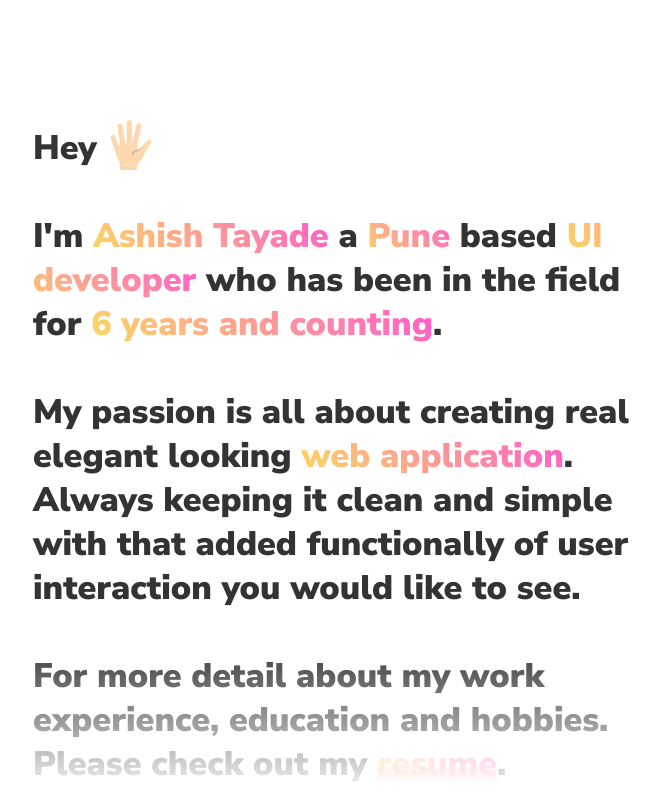
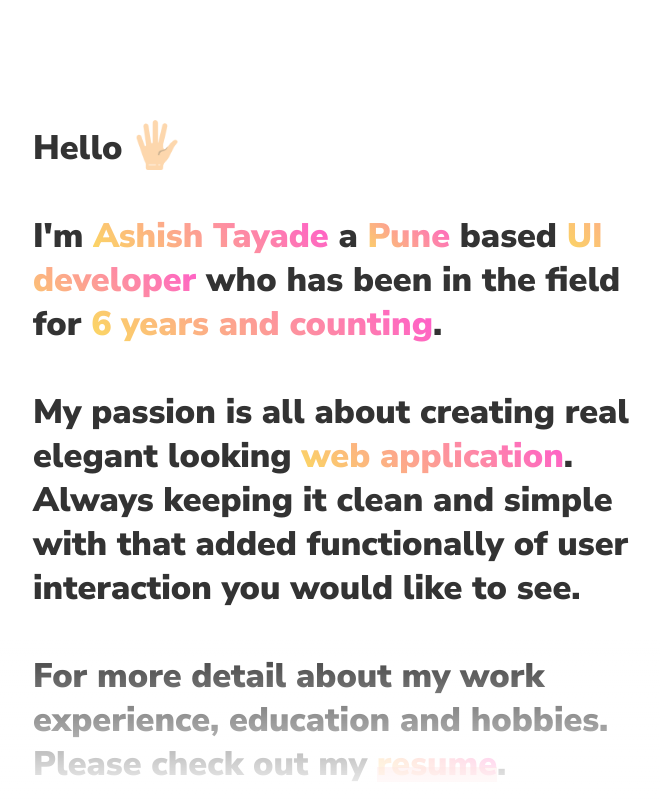
Before and after one commit to ashishtayade/my-resume-website, a plain HTML site: page index.html in a window 1280 px wide. Shown: the top 800 px of the page, without its empty margins (302-962 px from the left). Drawn offline with nearby package versions, Linux system fonts and the light colour scheme.

Commit message:
Update index.html

```diff
--- a/index.html
+++ b/index.html
@@ -95,7 +95,7 @@
 
         <div class="col-sm-6 col-sm-offset-3">
 
-         <h1>Hey <img src="images/hand.png" width="50" style="vertical-align: bottom" />
+         <h1>Hello <img src="images/hand.png" width="50" style="vertical-align: bottom" />
          <br/><br/>
          I'm <strong>Ashish Tayade</strong> a <strong>Pune</strong> based <strong>UI developer</strong> who has been in the field for <strong>6 years and counting</strong>.
          <br/><br/>
```
